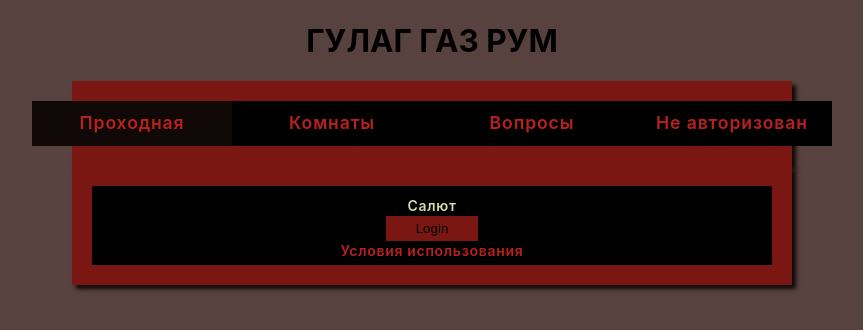
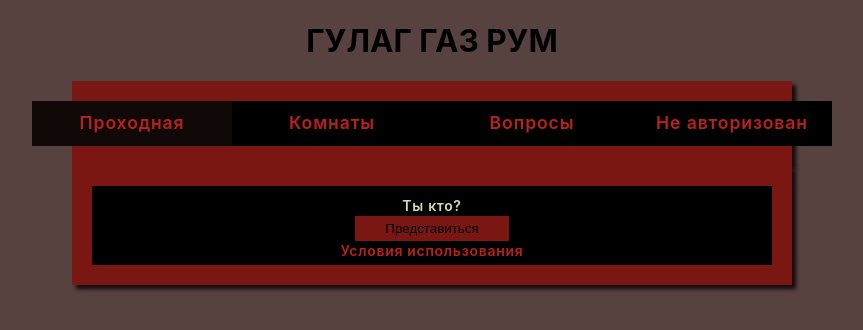
Before and after one commit to VladislavPetyukevich/GulagGazRoom, a React (Create React App) app in the folder FrontendAdmin/: page / in a window 1280 px wide. Shown: the top 330 px of the page, without its empty margins (208-1071 px from the left). Built offline with nearby package versions, Linux system fonts and the light colour scheme.

Commit message:
Frontend, Admin - Home page user greeting

```diff
--- a/FrontendAdmin/src/constants.ts
+++ b/FrontendAdmin/src/constants.ts
@@ -45,4 +45,6 @@ export const enum Captions {
   CopyRoomLink = 'Скопировать ссылку на комнату',
   LoggedInAs = 'Представился как',
   TermsOfUsage = 'Условия использования',
+  Login = 'Представиться',
+  WhoAreYou = 'Ты кто?',
 };
--- a/FrontendAdmin/src/pages/Home/Home.tsx
+++ b/FrontendAdmin/src/pages/Home/Home.tsx
@@ -14,11 +14,13 @@ export const Home: FunctionComponent = () => {
   return (
     <MainContentWrapper className="home">
       <Field>
-        <div>{Captions.WelcomeMessage}</div>
-        {!auth && (
+        {auth ? (
+          <div>{Captions.WelcomeMessage}, {auth.nickname}</div>
+        ) : (
           <>
+            <div>{Captions.WhoAreYou}</div>
             <button className="home-login-button">
-              <a href={`${REACT_APP_BACKEND_URL}/login/twitch?redirectUri=${encodeURIComponent(window.location.href)}`}>Login</a>
+              <a href={`${REACT_APP_BACKEND_URL}/login/twitch?redirectUri=${encodeURIComponent(window.location.href)}`}>{Captions.Login}</a>
             </button>
             <br/>
           </>
```
